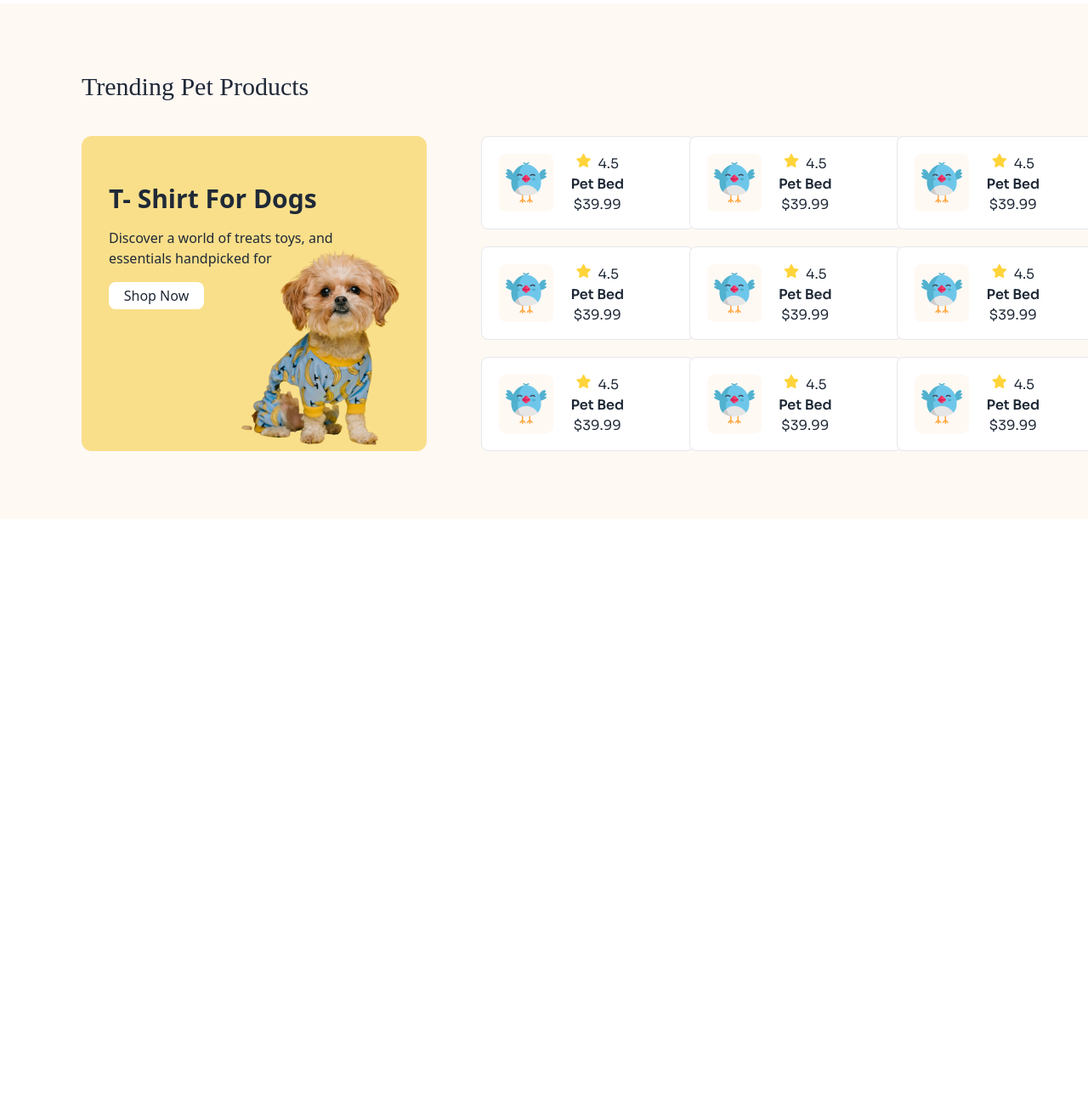
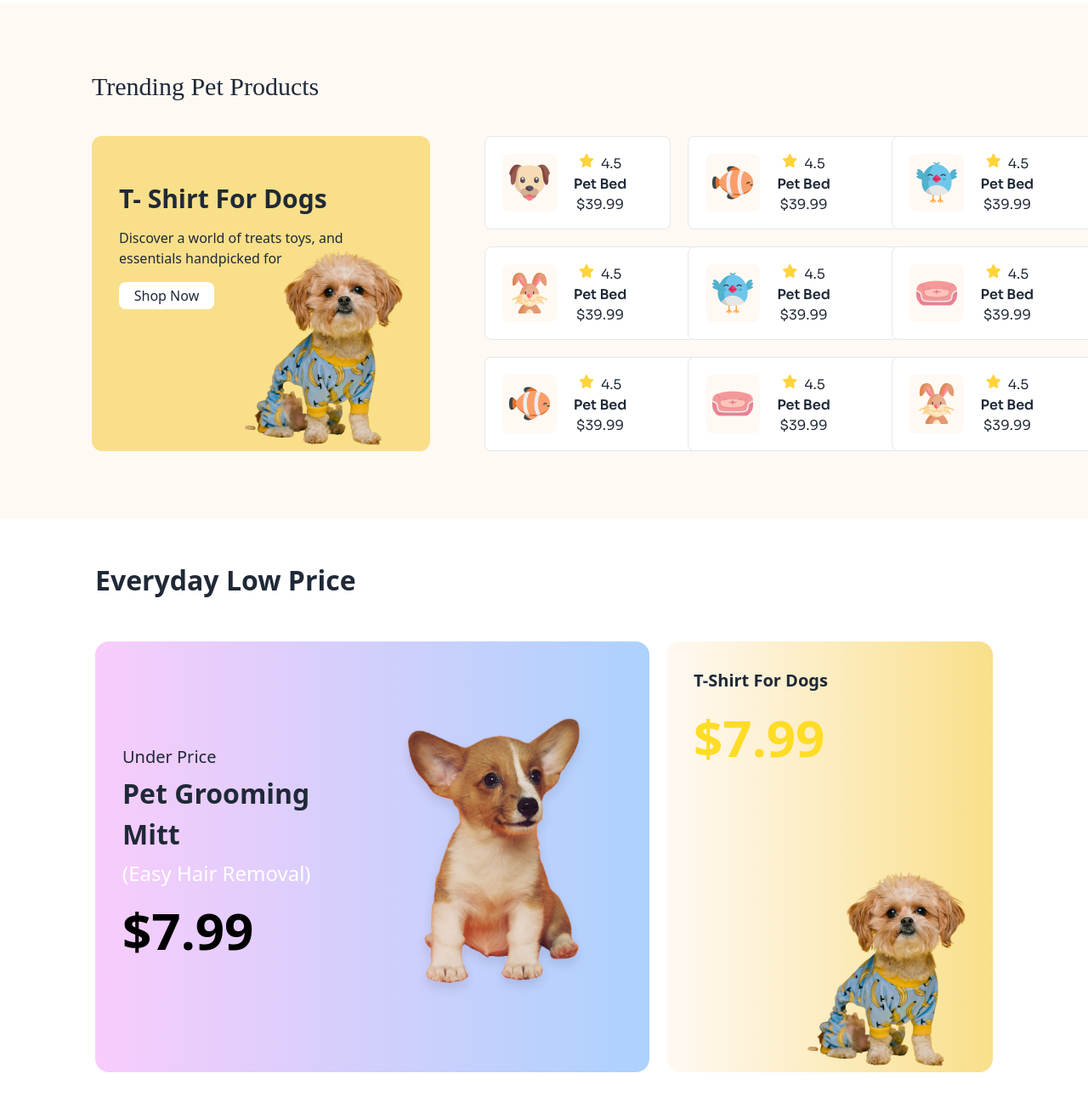
Before and after one commit to Ahnaf-221B/Pet-Shop-, a plain HTML site: page index.html in a window 1280 px wide. Shown: the part 1224-2534 px from the top of the page at 85% size. Before the commit the page ends 1835 px from the top, so only its background shows below. Drawn offline with nearby package versions, Linux system fonts and the light colour scheme; a web font is replaced by a local one.

Commit message:
low price

```diff
--- a/index.html
+++ b/index.html
@@ -230,25 +230,60 @@
 			<!--pet product-->
 
 			<section class="bg-[#FFF9F4] mt-20 pb-20">
-				<h2 class="pl-24 pt-20 adlam text-3xl mb-10">Trending Pet Products</h2>
+				<h2 class="md:pl-24 md:pt-20 adlam text-3xl mb-10 ml-3 mr-3">
+					Trending Pet Products
+				</h2>
 
-				<div class="flex md:flex-row gap-16 mb-">
+				<div class="flex flex-col md:flex-row gap-16 ml-3 mr-3">
 					<!--left side-->
-					<div class="bg-[#F9DF8A] w-[450px] rounded-xl ml-24 ">
+					<div class="bg-[#F9DF8A] md:w-[450px] rounded-xl md:ml-24">
 						<h2 class="pt-14 pl-8 text-3xl font-bold">T- Shirt For Dogs</h2>
 						<p class="pl-8 mt-4">
-							Discover a world of treats toys, and <br> essentials handpicked for
+							Discover a world of treats toys, and <br />
+							essentials handpicked for
 						</p>
 						<button class="ml-8 bg-white rounded-lg w-28 h-8 mt-4">
 							Shop Now
 						</button>
-						<div class="relative flex justify-end md:-mt-[150px]">
+						<div class="relative flex justify-end -mt-[120px] md:-mt-[150px]">
 							<img src="c1-assets/cute-pet-small.png" alt="Cute pet" />
 						</div>
 					</div>
 					<!--right side-->
-					<div class="grid md:grid-cols-3 gap-5 sora">
-						<div class="flex flex-row w-[250px] rounded-lg border bg-white">
+					<div class="grid grid-cols-2 md:grid-cols-3 gap-5 sora">
+						<div class="flex flex-row rounded-lg border bg-white">
+							<div
+								class="rounded-lg bg-[#FFF9F4] m-5 w-16 flex flex-col justify-center items-center"
+							>
+								<img class="" src="c1-assets/dog-cartoon.png" alt="" />
+							</div>
+							<div class="flex flex-col mt-5 items-center text-md leading-6">
+								<div class="flex flex-row gap-2 color">
+									<i class="fa-solid fa-star" style="color: #ffd43b"></i>
+									<p>4.5</p>
+								</div>
+
+								<p class="font-semibold">Pet Bed</p>
+								<p>$39.99</p>
+							</div>
+						</div>
+						<div class="flex flex-row md:w-[250px] rounded-lg border bg-white">
+							<div
+								class="rounded-lg bg-[#FFF9F4] m-5 w-16 flex flex-col justify-center items-center"
+							>
+								<img class="" src="c1-assets/fish-cartoon.png" alt="" />
+							</div>
+							<div class="flex flex-col mt-5 items-center text-md leading-6">
+								<div class="flex flex-row gap-2 color">
+									<i class="fa-solid fa-star" style="color: #ffd43b"></i>
+									<p>4.5</p>
+								</div>
+
+								<p class="font-semibold">Pet Bed</p>
+								<p>$39.99</p>
+							</div>
+						</div>
+						<div class="flex flex-row md:w-[250px] rounded-lg border bg-white">
 							<div
 								class="rounded-lg bg-[#FFF9F4] m-5 w-16 flex flex-col justify-center items-center"
 							>
@@ -256,15 +291,31 @@
 							</div>
 							<div class="flex flex-col mt-5 items-center text-md leading-6">
 								<div class="flex flex-row gap-2 color">
-                                  <i class="fa-solid fa-star" style="color: #FFD43B;"></i>
+									<i class="fa-solid fa-star" style="color: #ffd43b"></i>
 									<p>4.5</p>
 								</div>
 
-								<p class="font-semibold ">Pet Bed</p>
-								<p >$39.99</p>
+								<p class="font-semibold">Pet Bed</p>
+								<p>$39.99</p>
 							</div>
 						</div>
-                        <div class="flex flex-row w-[250px] rounded-lg border bg-white">
+						<div class="flex flex-row md:w-[250px] rounded-lg border bg-white">
+							<div
+								class="rounded-lg bg-[#FFF9F4] m-5 w-16 flex flex-col justify-center items-center"
+							>
+								<img class="" src="c1-assets/rabbit-cartoon.png" alt="" />
+							</div>
+							<div class="flex flex-col mt-5 items-center text-md leading-6">
+								<div class="flex flex-row gap-2 color">
+									<i class="fa-solid fa-star" style="color: #ffd43b"></i>
+									<p>4.5</p>
+								</div>
+
+								<p class="font-semibold">Pet Bed</p>
+								<p>$39.99</p>
+							</div>
+						</div>
+						<div class="flex flex-row md:w-[250px] rounded-lg border bg-white">
 							<div
 								class="rounded-lg bg-[#FFF9F4] m-5 w-16 flex flex-col justify-center items-center"
 							>
@@ -272,128 +323,169 @@
 							</div>
 							<div class="flex flex-col mt-5 items-center text-md leading-6">
 								<div class="flex flex-row gap-2 color">
-                                  <i class="fa-solid fa-star" style="color: #FFD43B;"></i>
+									<i class="fa-solid fa-star" style="color: #ffd43b"></i>
 									<p>4.5</p>
 								</div>
 
-								<p class="font-semibold ">Pet Bed</p>
-								<p >$39.99</p>
+								<p class="font-semibold">Pet Bed</p>
+								<p>$39.99</p>
 							</div>
 						</div>
-                        <div class="flex flex-row w-[250px] rounded-lg border bg-white">
+						<div class="flex flex-row md:w-[250px] rounded-lg border bg-white">
 							<div
 								class="rounded-lg bg-[#FFF9F4] m-5 w-16 flex flex-col justify-center items-center"
 							>
-								<img class="" src="c1-assets/bird-cartoon.png" alt="" />
+								<img class="" src="c1-assets/pet-couch.png" alt="" />
 							</div>
 							<div class="flex flex-col mt-5 items-center text-md leading-6">
 								<div class="flex flex-row gap-2 color">
-                                  <i class="fa-solid fa-star" style="color: #FFD43B;"></i>
+									<i class="fa-solid fa-star" style="color: #ffd43b"></i>
 									<p>4.5</p>
 								</div>
 
-								<p class="font-semibold ">Pet Bed</p>
-								<p >$39.99</p>
+								<p class="font-semibold">Pet Bed</p>
+								<p>$39.99</p>
 							</div>
 						</div>
-                        <div class="flex flex-row w-[250px] rounded-lg border bg-white">
+						<div class="flex flex-row md:w-[250px] rounded-lg border bg-white">
 							<div
 								class="rounded-lg bg-[#FFF9F4] m-5 w-16 flex flex-col justify-center items-center"
 							>
-								<img class="" src="c1-assets/bird-cartoon.png" alt="" />
+								<img class="" src="c1-assets/fish-cartoon.png" alt="" />
 							</div>
 							<div class="flex flex-col mt-5 items-center text-md leading-6">
 								<div class="flex flex-row gap-2 color">
-                                  <i class="fa-solid fa-star" style="color: #FFD43B;"></i>
+									<i class="fa-solid fa-star" style="color: #ffd43b"></i>
 									<p>4.5</p>
 								</div>
 
-								<p class="font-semibold ">Pet Bed</p>
-								<p >$39.99</p>
+								<p class="font-semibold">Pet Bed</p>
+								<p>$39.99</p>
 							</div>
 						</div>
-                        <div class="flex flex-row w-[250px] rounded-lg border bg-white">
+						<div class="flex flex-row md:w-[250px] rounded-lg border bg-white">
 							<div
 								class="rounded-lg bg-[#FFF9F4] m-5 w-16 flex flex-col justify-center items-center"
 							>
-								<img class="" src="c1-assets/bird-cartoon.png" alt="" />
+								<img class="" src="c1-assets/pet-couch.png" alt="" />
 							</div>
 							<div class="flex flex-col mt-5 items-center text-md leading-6">
 								<div class="flex flex-row gap-2 color">
-                                  <i class="fa-solid fa-star" style="color: #FFD43B;"></i>
+									<i class="fa-solid fa-star" style="color: #ffd43b"></i>
 									<p>4.5</p>
 								</div>
 
-								<p class="font-semibold ">Pet Bed</p>
-								<p >$39.99</p>
+								<p class="font-semibold">Pet Bed</p>
+								<p>$39.99</p>
 							</div>
 						</div>
-                        <div class="flex flex-row w-[250px] rounded-lg border bg-white">
+						<div
+							class="md:flex md:flex-row hidden md:w-[250px] md:rounded-lg md:border md:bg-white"
+						>
 							<div
 								class="rounded-lg bg-[#FFF9F4] m-5 w-16 flex flex-col justify-center items-center"
 							>
-								<img class="" src="c1-assets/bird-cartoon.png" alt="" />
+								<img class="" src="c1-assets/rabbit-cartoon.png" alt="" />
 							</div>
 							<div class="flex flex-col mt-5 items-center text-md leading-6">
 								<div class="flex flex-row gap-2 color">
-                                  <i class="fa-solid fa-star" style="color: #FFD43B;"></i>
+									<i class="fa-solid fa-star" style="color: #ffd43b"></i>
 									<p>4.5</p>
 								</div>
 
-								<p class="font-semibold ">Pet Bed</p>
-								<p >$39.99</p>
+								<p class="font-semibold">Pet Bed</p>
+								<p>$39.99</p>
 							</div>
 						</div>
-                        <div class="flex flex-row w-[250px] rounded-lg border bg-white">
+					</div>
+				</div>
+			</section>
+
+			<!--Low price-->
+			<section>
+				<div class="py-[1.5rem] lg:py-[3rem] px-5 lg:px-[7rem]">
+					<h2 class="font-bold adlam-display text-[2rem]">
+						Everyday Low Price
+					</h2>
+
 					<div
-								class="rounded-lg bg-[#FFF9F4] m-5 w-16 flex flex-col justify-center items-center"
+						class="flex flex-col lg:flex-row pt-[1.5rem] lg:pt-[3rem] gap-5 justify-evenly"
 					>
-								<img class="" src="c1-assets/bird-cartoon.png" alt="" />
-							</div>
-							<div class="flex flex-col mt-5 items-center text-md leading-6">
-                                <div class="flex flex-row gap-2 color">
-                                  <i class="fa-solid fa-star" style="color: #FFD43B;"></i>
-								<p>4.5</p>
+						<div class="hidden lg:flex">
+							<div
+								class="w-full card p-8 flex flex-col lg:flex-row items-center bg-gradient-to-r from-[#F8CCFB] to-[#ACD2FD]"
+							>
+								<div
+									class="flex flex-col gap-1 flex-1 text-center lg:text-start"
+								>
+									<p class="text-[1.25rem]">Under Price</p>
+									<h1 class="font-bold adlam-display text-[2rem]">
+										Pet Grooming Mitt
+									</h1>
+									<p class="font-normal adlam-display text-[1.5rem] text-white">
+										(Easy Hair Removal)
+									</p>
+									<p
+										class="font-extrabold font-adlam-display text-[3.75rem] text-black"
+									>
+										$7.99
+									</p>
 								</div>
 
-								<p class="font-semibold ">Pet Bed</p>
-								<p >$39.99</p>
+								<div class="flex-1">
+									<img src="c1-assets/cute-dog-mid.png" class="w-full" />
 								</div>
-						</div>
-                        <div class="flex flex-row w-[250px] rounded-lg border bg-white">
-							<div
-								class="rounded-lg bg-[#FFF9F4] m-5 w-16 flex flex-col justify-center items-center"
-							>
-								<img class="" src="c1-assets/bird-cartoon.png" alt="" />
-							</div>
-							<div class="flex flex-col mt-5 items-center text-md leading-6">
-                                <div class="flex flex-row gap-2 color">
-                                  <i class="fa-solid fa-star" style="color: #FFD43B;"></i>
-								<p>4.5</p>
-                                </div>
-
-								<p class="font-semibold ">Pet Bed</p>
-								<p >$39.99</p>
-							</div>
-						</div>
-                        <div class="flex flex-row w-[250px] rounded-lg border bg-white">
-							<div
-								class="rounded-lg bg-[#FFF9F4] m-5 w-16 flex flex-col justify-center items-center"
-							>
-								<img class="" src="c1-assets/bird-cartoon.png" alt="" />
-							</div>
-							<div class="flex flex-col mt-5 items-center text-md leading-6">
-                                <div class="flex flex-row gap-2 color">
-                                  <i class="fa-solid fa-star" style="color: #FFD43B;"></i>
-								<p>4.5</p>
-                                </div>
-
-								<p class="font-semibold ">Pet Bed</p>
-								<p >$39.99</p>
 							</div>
 						</div>
 
+						<div class="lg:hidden flex flex-col gap-5 lg:flex-row items-center">
+							<div
+								class="card w-full md:max-w-96 lg:w-full bg-gradient-to-r from-[#F8CCFB] to-[#ACD2FD]"
+							>
+								<div class="card-body z-10">
+									<h2 class="card-title font-bold font-adlam-display">
+										Pet Grooming Mitt
+									</h2>
+									<p
+										class="font-extrabold font-adlam-display text-[3.75rem] text-primary-btn-clr text-white"
+									>
+										$7.99
+									</p>
+								</div>
 
+								<div class="flex justify-end -mt-10">
+									<img
+										class="w-[14rem]"
+										src="c1-assets/cute-dog-mid.png"
+										alt="cute-dog-mid"
+									/>
+								</div>
+							</div>
+						</div>
+
+						<div class="flex flex-col gap-5 lg:flex-row items-center">
+							<div
+								class="card w-full md:max-w-96 lg:w-[32rem] bg-gradient-to-r from-[#FFF9F4] to-[#F9DF8A]"
+							>
+								<div class="card-body z-10">
+									<h2 class="card-title font-bold font-adlam ">
+										T-Shirt For Dogs
+									</h2>
+									<p
+										class="font-extrabold font-adlam-display text-[3.75rem] text-[#FFDC26]"
+									>
+										$7.99
+									</p>
+								</div>
+
+								<div class="flex justify-end -mt-28 lg:-mt-0">
+									<img
+										src="c1-assets/cute-pet-small.png"
+										alt="cute-pet-small"
+									/>
+								</div>
+							</div>
+						</div>
 					</div>
 				</div>
 			</section>
```
Lines whose indentation alone changed are shown as unchanged.
